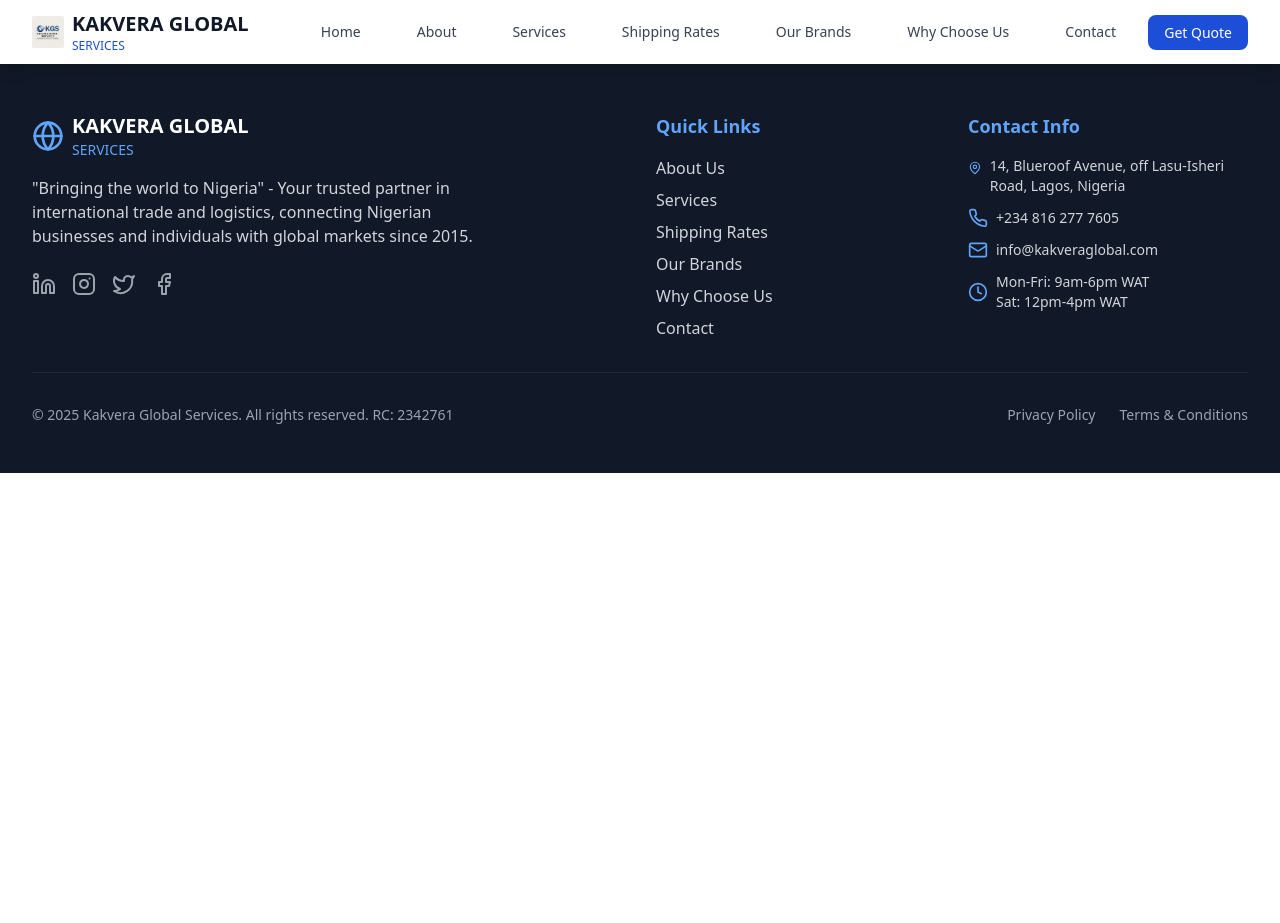
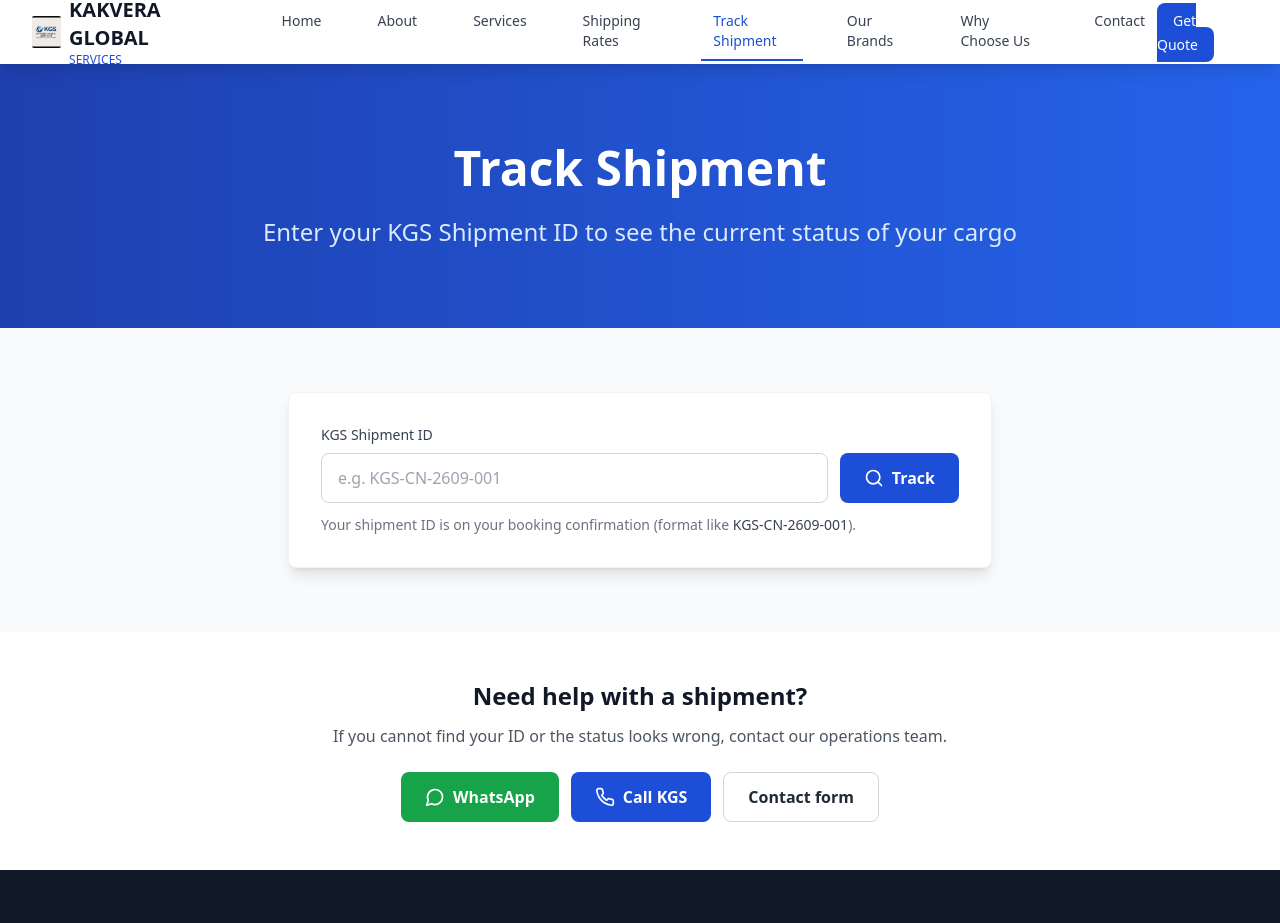
Before and after one commit to Kakveraglobal/Kakveraglobal-web, a React (Vite) app: page /track-shipment in a window 1280 px wide. Shown: the top 923 px of the page. Before the commit the page ends 800 px from the top, so only its background shows below. Built offline with nearby package versions, Linux system fonts and the light colour scheme.

Commit message:
Add Track Shipment page with Google Sheets lookup hookup
Adds /track-shipment UI for KGS Shipment ID lookups, Apps Script for secure public-field reads, and config placeholder for the Web App URL.

Co-authored-by: Kakveraglobal <info@kakveraglobal.com>

```diff
--- a/src/App.tsx
+++ b/src/App.tsx
@@ -6,6 +6,7 @@ import Home from './pages/Home';
 import About from './pages/About';
 import Services from './pages/Services';
 import ShippingRates from './pages/ShippingRates';
+import TrackShipment from './pages/TrackShipment';
 import OurBrands from './pages/OurBrands';
 import WhyChooseUs from './pages/WhyChooseUs';
 import Contact from './pages/Contact';
@@ -23,6 +24,7 @@ function App() {
             <Route path="/about" element={<About />} />
             <Route path="/services" element={<Services />} />
             <Route path="/shipping-rates" element={<ShippingRates />} />
+            <Route path="/track-shipment" element={<TrackShipment />} />
             <Route path="/our-brands" element={<OurBrands />} />
             <Route path="/why-choose-us" element={<WhyChooseUs />} />
             <Route path="/contact" element={<Contact />} />
--- a/src/components/Footer.tsx
+++ b/src/components/Footer.tsx
@@ -41,6 +41,7 @@ const Footer = () => {
               <Link to="/about" className="block text-gray-300 hover:text-white transition-colors">About Us</Link>
               <Link to="/services" className="block text-gray-300 hover:text-white transition-colors">Services</Link>
               <Link to="/shipping-rates" className="block text-gray-300 hover:text-white transition-colors">Shipping Rates</Link>
+              <Link to="/track-shipment" className="block text-gray-300 hover:text-white transition-colors">Track Shipment</Link>
               <Link to="/our-brands" className="block text-gray-300 hover:text-white transition-colors">Our Brands</Link>
               <Link to="/why-choose-us" className="block text-gray-300 hover:text-white transition-colors">Why Choose Us</Link>
               <Link to="/contact" className="block text-gray-300 hover:text-white transition-colors">Contact</Link>
--- a/src/components/Navbar.tsx
+++ b/src/components/Navbar.tsx
@@ -11,6 +11,7 @@ const Navbar = () => {
     { name: 'About', href: '/about' },
     { name: 'Services', href: '/services' },
     { name: 'Shipping Rates', href: '/shipping-rates' },
+    { name: 'Track Shipment', href: '/track-shipment' },
     { name: 'Our Brands', href: '/our-brands' },
     { name: 'Why Choose Us', href: '/why-choose-us' },
     { name: 'Contact', href: '/contact' },
--- /dev/null
+++ b/src/config/shipmentTracking.ts
@@ -0,0 +1,17 @@
+/**
+ * Paste your Google Apps Script Web App URL here after deploying
+ * (see google-apps-script/shipment-lookup.gs and PROJECT_NOTES.md).
+ *
+ * Example: https://script.google.com/macros/s/XXXX/exec
+ */
+export const SHIPMENT_LOOKUP_URL = '';
+
+export type PublicShipment = {
+  shipmentId: string;
+  route: string;
+  mode: string;
+  status: string;
+  lastUpdate: string;
+  itemDescription: string;
+  weight: string;
+};
--- /dev/null
+++ b/src/pages/TrackShipment.tsx
@@ -0,0 +1,261 @@
+import React, { useState } from 'react';
+import { Link } from 'react-router-dom';
+import {
+  Search,
+  Package,
+  Plane,
+  MapPin,
+  Clock,
+  AlertCircle,
+  CheckCircle2,
+  Loader2,
+  MessageCircle,
+  Phone,
+} from 'lucide-react';
+import {
+  SHIPMENT_LOOKUP_URL,
+  type PublicShipment,
+} from '../config/shipmentTracking';
+
+type LookupState =
+  | { status: 'idle' }
+  | { status: 'loading' }
+  | { status: 'success'; shipment: PublicShipment }
+  | { status: 'error'; message: string };
+
+const TrackShipment = () => {
+  const [shipmentId, setShipmentId] = useState('');
+  const [lookup, setLookup] = useState<LookupState>({ status: 'idle' });
+
+  const handleTrack = async (e: React.FormEvent) => {
+    e.preventDefault();
+    const id = shipmentId.trim();
+
+    if (!id) {
+      setLookup({ status: 'error', message: 'Please enter your KGS Shipment ID.' });
+      return;
+    }
+
+    if (!SHIPMENT_LOOKUP_URL) {
+      setLookup({
+        status: 'error',
+        message:
+          'Shipment tracking is almost ready. KGS is finishing the live sheet connection — please try again shortly, or contact us with your shipment ID.',
+      });
+      return;
+    }
+
+    setLookup({ status: 'loading' });
+
+    try {
+      const url = `${SHIPMENT_LOOKUP_URL}?id=${encodeURIComponent(id)}`;
+      const response = await fetch(url);
+      if (!response.ok) {
+        throw new Error('Network error');
+      }
+
+      const data = await response.json();
+      if (!data?.ok || !data.shipment) {
+        setLookup({
+          status: 'error',
+          message: data?.error || 'No shipment found for that ID.',
+        });
+        return;
+      }
+
+      setLookup({ status: 'success', shipment: data.shipment as PublicShipment });
+    } catch {
+      setLookup({
+        status: 'error',
+        message: 'Unable to reach tracking right now. Please try again or contact KGS.',
+      });
+    }
+  };
+
+  return (
+    <div>
+      <section className="relative bg-gradient-to-r from-blue-800 to-blue-600 text-white py-20">
+        <div className="max-w-7xl mx-auto px-4 sm:px-6 lg:px-8">
+          <div className="text-center">
+            <h1 className="text-4xl lg:text-5xl font-bold mb-6">Track Shipment</h1>
+            <p className="text-xl lg:text-2xl text-blue-100 max-w-3xl mx-auto">
+              Enter your KGS Shipment ID to see the current status of your cargo
+            </p>
+          </div>
+        </div>
+      </section>
+
+      <section className="py-16 bg-gray-50">
+        <div className="max-w-3xl mx-auto px-4 sm:px-6 lg:px-8">
+          <form
+            onSubmit={handleTrack}
+            className="bg-white rounded-lg shadow-lg p-6 sm:p-8 border border-gray-100"
+          >
+            <label htmlFor="shipment-id" className="block text-sm font-medium text-gray-700 mb-2">
+              KGS Shipment ID
+            </label>
+            <div className="flex flex-col sm:flex-row gap-3">
+              <input
+                id="shipment-id"
+                type="text"
+                value={shipmentId}
+                onChange={(e) => setShipmentId(e.target.value)}
+                placeholder="e.g. KGS-CN-2609-001"
+                className="flex-1 px-4 py-3 border border-gray-300 rounded-lg focus:ring-2 focus:ring-blue-700 focus:border-transparent"
+                autoComplete="off"
+                spellCheck={false}
+              />
+              <button
+                type="submit"
+                disabled={lookup.status === 'loading'}
+                className="inline-flex items-center justify-center px-6 py-3 bg-blue-700 text-white font-semibold rounded-lg hover:bg-blue-800 transition-colors disabled:opacity-70"
+              >
+                {lookup.status === 'loading' ? (
+                  <>
+                    <Loader2 className="h-5 w-5 mr-2 animate-spin" />
+                    Tracking…
+                  </>
+                ) : (
+                  <>
+                    <Search className="h-5 w-5 mr-2" />
+                    Track
+                  </>
+                )}
+              </button>
+            </div>
+            <p className="mt-3 text-sm text-gray-500">
+              Your shipment ID is on your booking confirmation (format like{' '}
+              <span className="font-medium text-gray-700">KGS-CN-2609-001</span>).
+            </p>
+          </form>
+
+          {lookup.status === 'error' && (
+            <div className="mt-6 flex items-start gap-3 rounded-lg border border-red-200 bg-red-50 p-4 text-red-800">
+              <AlertCircle className="h-5 w-5 mt-0.5 flex-shrink-0" />
+              <p>{lookup.message}</p>
+            </div>
+          )}
+
+          {lookup.status === 'success' && <ShipmentResult shipment={lookup.shipment} />}
+        </div>
+      </section>
+
+      <section className="py-12 bg-white">
+        <div className="max-w-3xl mx-auto px-4 sm:px-6 lg:px-8 text-center">
+          <h2 className="text-2xl font-bold text-gray-900 mb-3">Need help with a shipment?</h2>
+          <p className="text-gray-600 mb-6">
+            If you cannot find your ID or the status looks wrong, contact our operations team.
+          </p>
+          <div className="flex flex-col sm:flex-row gap-3 justify-center">
+            <a
+              href="https://wa.me/2348162777605"
+              target="_blank"
+              rel="noopener noreferrer"
+              className="inline-flex items-center justify-center px-6 py-3 bg-green-600 text-white font-semibold rounded-lg hover:bg-green-700 transition-colors"
+            >
+              <MessageCircle className="h-5 w-5 mr-2" />
+              WhatsApp
+            </a>
+            <a
+              href="tel:+2348162777605"
+              className="inline-flex items-center justify-center px-6 py-3 bg-blue-700 text-white font-semibold rounded-lg hover:bg-blue-800 transition-colors"
+            >
+              <Phone className="h-5 w-5 mr-2" />
+              Call KGS
+            </a>
+            <Link
+              to="/contact"
+              className="inline-flex items-center justify-center px-6 py-3 border border-gray-300 text-gray-800 font-semibold rounded-lg hover:bg-gray-50 transition-colors"
+            >
+              Contact form
+            </Link>
+          </div>
+        </div>
+      </section>
+    </div>
+  );
+};
+
+const statusStyles = (status: string) => {
+  const value = status.toUpperCase();
+  if (value.includes('DELIVER')) return 'bg-green-100 text-green-800 border-green-200';
+  if (value.includes('CLEAR')) return 'bg-amber-100 text-amber-900 border-amber-200';
+  if (value.includes('TRANSIT') || value.includes('WAREHOUSE') || value.includes('BOOK')) {
+    return 'bg-blue-100 text-blue-800 border-blue-200';
+  }
+  if (!value) return 'bg-gray-100 text-gray-600 border-gray-200';
+  return 'bg-blue-100 text-blue-800 border-blue-200';
+};
+
+const ShipmentResult = ({ shipment }: { shipment: PublicShipment }) => (
+  <div className="mt-6 bg-white rounded-lg shadow-lg border border-gray-100 overflow-hidden">
+    <div className="bg-blue-700 text-white px-6 py-4 flex flex-col sm:flex-row sm:items-center sm:justify-between gap-3">
+      <div className="flex items-center gap-3">
+        <Package className="h-6 w-6" />
+        <div>
+          <div className="text-sm text-blue-100">Shipment ID</div>
+          <div className="text-xl font-bold tracking-wide">{shipment.shipmentId}</div>
+        </div>
+      </div>
+      <div
+        className={`inline-flex items-center px-3 py-1.5 rounded-full border text-sm font-semibold ${statusStyles(
+          shipment.status
+        )}`}
+      >
+        <CheckCircle2 className="h-4 w-4 mr-1.5" />
+        {shipment.status || 'Status pending'}
+      </div>
+    </div>
+
+    <div className="p-6 grid grid-cols-1 sm:grid-cols-2 gap-5">
+      <InfoRow
+        icon={<MapPin className="h-5 w-5 text-blue-700" />}
+        label="Route"
+        value={shipment.route || '—'}
+      />
+      <InfoRow
+        icon={<Plane className="h-5 w-5 text-blue-700" />}
+        label="Mode"
+        value={shipment.mode || '—'}
+      />
+      <InfoRow
+        icon={<Package className="h-5 w-5 text-blue-700" />}
+        label="Item"
+        value={shipment.itemDescription || '—'}
+      />
+      <InfoRow
+        icon={<Package className="h-5 w-5 text-blue-700" />}
+        label="Weight / CBM"
+        value={shipment.weight || '—'}
+      />
+      <InfoRow
+        icon={<Clock className="h-5 w-5 text-blue-700" />}
+        label="Last update"
+        value={shipment.lastUpdate || '—'}
+        className="sm:col-span-2"
+      />
+    </div>
+  </div>
+);
+
+const InfoRow = ({
+  icon,
+  label,
+  value,
+  className = '',
+}: {
+  icon: React.ReactNode;
+  label: string;
+  value: string;
+  className?: string;
+}) => (
+  <div className={`flex items-start gap-3 ${className}`}>
+    <div className="mt-0.5">{icon}</div>
+    <div>
+      <div className="text-xs uppercase tracking-wide text-gray-500 font-semibold">{label}</div>
+      <div className="text-gray-900 font-medium">{value}</div>
+    </div>
+  </div>
+);
+
+export default TrackShipment;
```
Also changed, not shown: 2 other files (tests, documents, lock files or other folders).
